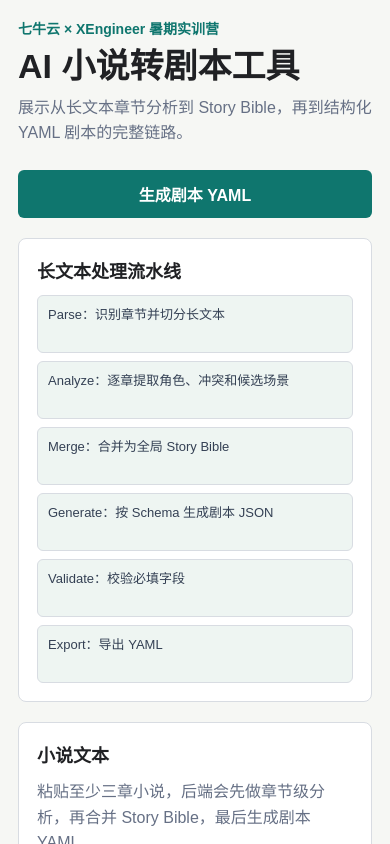
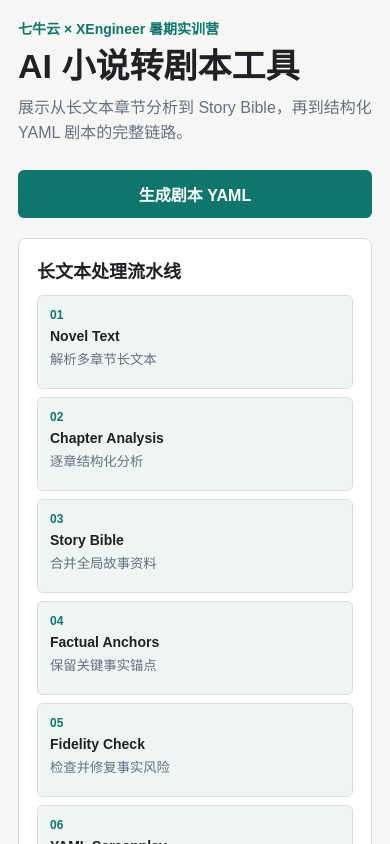
Before and after one commit to loveulvu/novel-to-screenplay-ai, a Next.js app in the folder frontend/: page / in a window 390 px wide. Shown: the top 844 px of the page. Built offline with nearby package versions, Linux system fonts and the light colour scheme; no server answers.

Commit message:
chore: polish submission materials

```diff
--- a/frontend/src/app/globals.css
+++ b/frontend/src/app/globals.css
@@ -203,14 +203,31 @@ h4 {
   gap: 8px;
 }
 
-.workflow-steps span {
-  min-height: 58px;
+.workflow-step {
+  display: flex;
+  min-width: 0;
+  min-height: 94px;
+  flex-direction: column;
+  gap: 6px;
   border: 1px solid var(--line);
   border-radius: 6px;
-  padding: 10px;
+  padding: 12px;
   background: var(--soft);
-  color: #344054;
-  font-size: 13px;
+}
+
+.workflow-step span {
+  color: var(--accent);
+  font-size: 12px;
+  font-weight: 700;
+}
+
+.workflow-step strong {
+  overflow-wrap: anywhere;
+  font-size: 14px;
+}
+
+.workflow-step small {
+  color: var(--muted);
   line-height: 1.45;
 }
 
@@ -257,6 +274,106 @@ h4 {
   display: grid;
   grid-template-columns: repeat(2, minmax(0, 1fr));
   gap: 12px;
+}
+
+.quality-description,
+.section-intro p {
+  margin-bottom: 14px;
+  color: var(--muted);
+  line-height: 1.6;
+}
+
+.section-intro {
+  display: flex;
+  align-items: flex-start;
+  justify-content: space-between;
+  gap: 16px;
+}
+
+.section-tag {
+  flex: 0 0 auto;
+  border: 1px solid #b7ddd7;
+  border-radius: 6px;
+  padding: 6px 8px;
+  color: var(--accent-dark);
+  background: #e7f5f3;
+  font-size: 12px;
+  font-weight: 700;
+}
+
+.anchor-grid {
+  display: grid;
+  grid-template-columns: repeat(2, minmax(0, 1fr));
+  gap: 12px;
+}
+
+.anchor-group {
+  border-left: 3px solid var(--accent);
+  padding: 10px 12px;
+  background: #f8fbfa;
+}
+
+.anchor-group ul {
+  margin: 0;
+  padding-left: 20px;
+}
+
+.anchor-group li {
+  margin-bottom: 7px;
+  line-height: 1.6;
+}
+
+.issue-list {
+  display: flex;
+  flex-direction: column;
+  gap: 10px;
+}
+
+.issue-item {
+  border: 1px solid #efc5bf;
+  border-radius: 6px;
+  padding: 12px;
+  background: #fff8f7;
+}
+
+.issue-item p {
+  margin: 8px 0;
+  line-height: 1.6;
+}
+
+.issue-item small {
+  color: #7a271a;
+  line-height: 1.5;
+}
+
+.issue-heading {
+  display: flex;
+  align-items: center;
+  gap: 8px;
+}
+
+.issue-heading code {
+  overflow-wrap: anywhere;
+  color: #475467;
+}
+
+.severity {
+  border-radius: 4px;
+  padding: 3px 6px;
+  color: #7a271a;
+  background: #fee4e2;
+  font-size: 11px;
+  text-transform: uppercase;
+}
+
+.severity-low {
+  color: #344054;
+  background: #eaecf0;
+}
+
+.severity-medium {
+  color: #93370d;
+  background: #ffead5;
 }
 
 .quality-grid strong {
@@ -384,7 +501,8 @@ h4 {
 @media (max-width: 1020px) {
   .layout-grid,
   .workflow-steps,
-  .mini-grid {
+  .mini-grid,
+  .anchor-grid {
     grid-template-columns: 1fr;
   }
 
--- a/frontend/src/app/page.tsx
+++ b/frontend/src/app/page.tsx
@@ -19,12 +19,12 @@ const sampleText = `第1章：开端
 顾衡出现在剧院，试图夺走档案。他警告林舟继续追查只会害了许晚。林舟必须决定是保护许晚离开，还是继续追查父亲失踪的真相。`;
 
 const workflowSteps = [
-  "Parse：识别章节并切分长文本",
-  "Analyze：逐章提取角色、冲突和候选场景",
-  "Merge：合并为全局 Story Bible",
-  "Generate：按 Schema 生成剧本 JSON",
-  "Validate：校验必填字段",
-  "Export：导出 YAML"
+  ["01", "Novel Text", "解析多章节长文本"],
+  ["02", "Chapter Analysis", "逐章结构化分析"],
+  ["03", "Story Bible", "合并全局故事资料"],
+  ["04", "Factual Anchors", "保留关键事实锚点"],
+  ["05", "Fidelity Check", "检查并修复事实风险"],
+  ["06", "YAML Screenplay", "校验并导出结构化剧本"]
 ];
 
 export default function Home() {
@@ -64,7 +64,11 @@ export default function Home() {
           <h2>长文本处理流水线</h2>
           <div className="workflow-steps">
             {workflowSteps.map((step) => (
-              <span key={step}>{step}</span>
+              <div className="workflow-step" key={step[0]}>
+                <span>{step[0]}</span>
+                <strong>{step[1]}</strong>
+                <small>{step[2]}</small>
+              </div>
             ))}
           </div>
         </section>
@@ -75,8 +79,8 @@ export default function Home() {
           <NovelInput value={novelText} onChange={setNovelText} onUseSample={() => setNovelText(sampleText)} />
           <div className="result-column">
             <ResultSections result={result} />
+            <ValidationResult validation={result?.validation ?? null} fidelityResult={result?.fidelity_result ?? null} />
             <YamlPreview yaml={result?.screenplay_yaml ?? ""} />
-            <ValidationResult validation={result?.validation ?? null} fidelityResult={result?.fidelity_result ?? null} />
           </div>
         </div>
       </section>
--- a/frontend/src/components/GeneratePanel.tsx
+++ b/frontend/src/components/GeneratePanel.tsx
@@ -9,7 +9,9 @@ export function GeneratePanel({ loading, onGenerate }: GeneratePanelProps) {
       <button className="primary-button" onClick={onGenerate} disabled={loading}>
         生成剧本 YAML
       </button>
-      {loading ? <p className="loading-text">正在进行章节分析、故事合并和剧本生成，请稍候</p> : null}
+      {loading ? (
+        <p className="loading-text">正在进行章节分析、故事合并、剧本生成和事实一致性检查，请稍候</p>
+      ) : null}
     </div>
   );
 }
--- a/frontend/src/components/ResultSections.tsx
+++ b/frontend/src/components/ResultSections.tsx
@@ -19,6 +19,7 @@ export function ResultSections({ result }: ResultSectionsProps) {
     <>
       <BasicInfo result={result} />
       <ChapterAnalyses analyses={result.chapter_analyses} />
+      <FactualAnchors analyses={result.chapter_analyses} />
       <StoryBibleView storyBible={result.story_bible} />
     </>
   );
@@ -80,8 +81,6 @@ function ChapterAnalyses({ analyses }: { analyses: ChapterAnalysis[] }) {
             <FieldList title="地点" items={chapter.locations} />
             <FieldList title="关键事件" items={chapter.key_events} />
             <FieldList title="冲突" items={chapter.conflicts} />
-            <FieldList title="事实锚点" items={chapter.factual_anchors} />
-
             <div className="field-block">
               <h4>候选场景</h4>
               <div className="mini-grid">
@@ -96,6 +95,38 @@ function ChapterAnalyses({ analyses }: { analyses: ChapterAnalysis[] }) {
                 ))}
               </div>
             </div>
+          </article>
+        ))}
+      </div>
+    </section>
+  );
+}
+
+function FactualAnchors({ analyses }: { analyses: ChapterAnalysis[] }) {
+  return (
+    <section className="panel anchors-panel">
+      <div className="section-intro">
+        <div>
+          <h2>事实锚点</h2>
+          <p>记录每章必须保留的关键事实，用于约束最终剧本并支撑 Fidelity Check。</p>
+        </div>
+        <span className="section-tag">Factual Anchors</span>
+      </div>
+      <div className="anchor-grid">
+        {analyses.map((chapter) => (
+          <article className="anchor-group" key={`${chapter.chapter_number}-${chapter.chapter_title}-anchors`}>
+            <h3>
+              第 {chapter.chapter_number} 章：{chapter.chapter_title}
+            </h3>
+            {chapter.factual_anchors.length > 0 ? (
+              <ul>
+                {chapter.factual_anchors.map((anchor) => (
+                  <li key={anchor}>{anchor}</li>
+                ))}
+              </ul>
+            ) : (
+              <p className="muted">本章暂无事实锚点。</p>
+            )}
           </article>
         ))}
       </div>
--- a/frontend/src/components/ValidationResult.tsx
+++ b/frontend/src/components/ValidationResult.tsx
@@ -18,6 +18,7 @@ export function ValidationResult({ validation, fidelityResult }: ValidationResul
   return (
     <section className="panel">
       <h2>质量检查</h2>
+      <p className="quality-description">Schema Validate 检查结构完整性，Fidelity Check 检查内容是否忠实于原文事实。</p>
       <div className="quality-grid">
         <div>
           <span>Schema 校验</span>
@@ -35,7 +36,7 @@ export function ValidationResult({ validation, fidelityResult }: ValidationResul
 
       {!validation.passed ? (
         <div className="field-block">
-          <h4>Schema issues</h4>
+          <h4>Schema 问题</h4>
           <ul className="validation-errors">
             {validation.errors.map((error) => (
               <li key={error}>{error}</li>
@@ -46,15 +47,19 @@ export function ValidationResult({ validation, fidelityResult }: ValidationResul
 
       {fidelityResult && fidelityResult.issues.length > 0 ? (
         <div className="field-block">
-          <h4>Fidelity issues</h4>
-          <ul className="validation-errors">
+          <h4>事实一致性风险</h4>
+          <div className="issue-list">
             {fidelityResult.issues.map((issue) => (
-              <li key={`${issue.field}-${issue.problem}`}>
-                <strong>{issue.severity}</strong> / {issue.field}：{issue.problem}
-                {issue.suggestion ? ` 建议：${issue.suggestion}` : ""}
-              </li>
+              <article className="issue-item" key={`${issue.field}-${issue.problem}`}>
+                <div className="issue-heading">
+                  <strong className={`severity severity-${issue.severity}`}>{issue.severity}</strong>
+                  <code>{issue.field}</code>
+                </div>
+                <p>{issue.problem}</p>
+                {issue.suggestion ? <small>建议：{issue.suggestion}</small> : null}
+              </article>
             ))}
-          </ul>
+          </div>
         </div>
       ) : null}
     </section>
```
Also changed, not shown: 1 other file (tests, documents, lock files or other folders).
